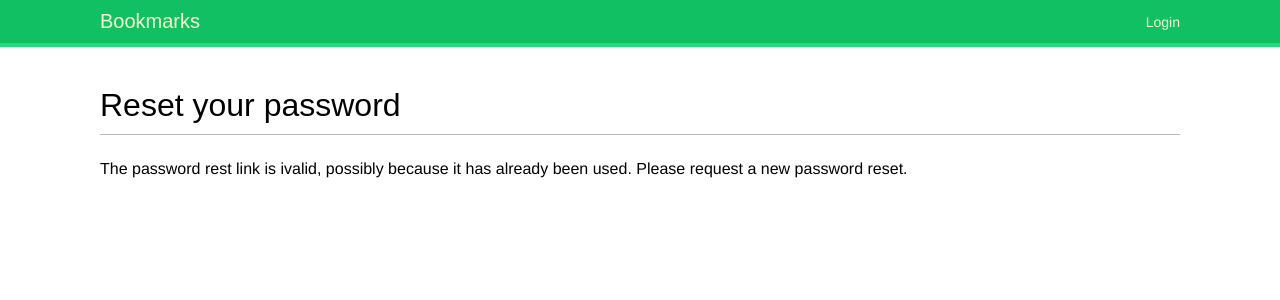
After one commit to iluxonchik/django-by-example, a Django app: a page that uses social-website/bookmarks/account/templates/registration/password_reset_confirm.html in a window 1280 px wide. The commit adds this page. Shown: the top 300 px of the page. Run offline with Django 3.2, Linux system fonts and the light colour scheme; some web fonts are replaced.

Commit message:
feat: implement password rest
* EMAIL_BACKEND setting modified to output emails to console

```diff
--- a/social-website/bookmarks/account/templates/registration/login.html
+++ b/social-website/bookmarks/account/templates/registration/login.html
@@ -18,6 +18,8 @@
             <input type="hidden" name="next" value="{{ next }}" />
             <p><input type="submit" value="Log-in" /></p>
         </form>
+        <p><a href="{% url 'password_reset' %}">Reset password</a></p>
+
     </div>
 
 {% endblock content %}
--- /dev/null
+++ b/social-website/bookmarks/account/templates/registration/password_reset_confirm.html
@@ -0,0 +1,22 @@
+{% extends "base.html" %}
+
+{% block title %}Reset your password{% endblock title %}
+
+{% block content %}
+    <h1>Reset your password</h1>
+    {% comment %}
+        Django reset password view sets the variable 'validlink' and puts it in the context of this template.
+        As the name suggests, it indicates whether the rest password link is valid.
+    {% endcomment %}
+    {% if validlink %}
+        <p>Please, enter your new password twice:</p>
+        <form action="." method="post">
+            {{ form.as_p }}
+            {% csrf_token %}
+            <p><input type="submit" Value="Change my password"></p>
+        </form>
+    {% else %}
+        <p>The password rest link is ivalid, possibly because it has already been used. Please request a new password reset.</p>
+
+    {% endif %}
+{% endblock content %}
--- /dev/null
+++ b/social-website/bookmarks/account/templates/registration/password_reset_email.html
@@ -0,0 +1,3 @@
+Someone asked for password reset for email {{ email }}. Follow the link below:
+{{ protocol }}://{{ domain }}{% url "password_reset_confirm" uidb64=uid token=token %}
+Your username is {{ user.get_username }}
--- a/social-website/bookmarks/account/urls.py
+++ b/social-website/bookmarks/account/urls.py
@@ -14,4 +14,9 @@ urlpatterns = [
     url(r'^dahsboard/$', views.dashboard, name='dashboard'),
     url(r'^password-change/$', 'django.contrib.auth.views.password_change', name='password_change'),
     url(r'^password-change/done/$', 'django.contrib.auth.views.password_change_done', name='password_change_done'),
+
+    url(r'^password-reset/$', 'django.contrib.auth.views.password_reset', name='password_reset'),
+    url(r'^password-reset/done/$', 'django.contrib.auth.views.password_reset_done', name='password_reset_done'),
+    url(r'^password-reset/confirm/(?P<uidb64>[-\w]+)/(?P<token>[-\w]+)/$', 'django.contrib.auth.views.password_reset_confirm', name='password_reset_confirm'),
+    url(r'^password-reset/complete/$', 'django.contrib.auth.views.password_reset_complete', name='password_reset_complete'),
 ]
--- a/social-website/bookmarks/bookmarks/settings.py
+++ b/social-website/bookmarks/bookmarks/settings.py
@@ -16,6 +16,8 @@ from django.core.urlresolvers import reverse_lazy # llke reverse(), but can be u
 LOGIN_REDIRECT_URL = reverse_lazy('dashboard') # where to redirect after the user has logged in
 LOGIN_URL = reverse_lazy('login') # to which url the user should be redirected to login
 LOGOUT_URL = reverse_lazy('logout')
+
+EMAIL_BACKEND = 'django.core.mail.backends.console.EmailBackend'
 
 # Build paths inside the project like this: os.path.join(BASE_DIR, ...)
 BASE_DIR = os.path.dirname(os.path.dirname(os.path.abspath(__file__)))
```
Also changed, not shown: social-website/bookmarks/account/templates/registration/password_reset_complete.html (added, +8 -0 lines), social-website/bookmarks/account/templates/registration/password_reset_done.html (added, +9 -0 lines), social-website/bookmarks/account/templates/registration/password_reset_form.html (added, +13 -0 lines).
